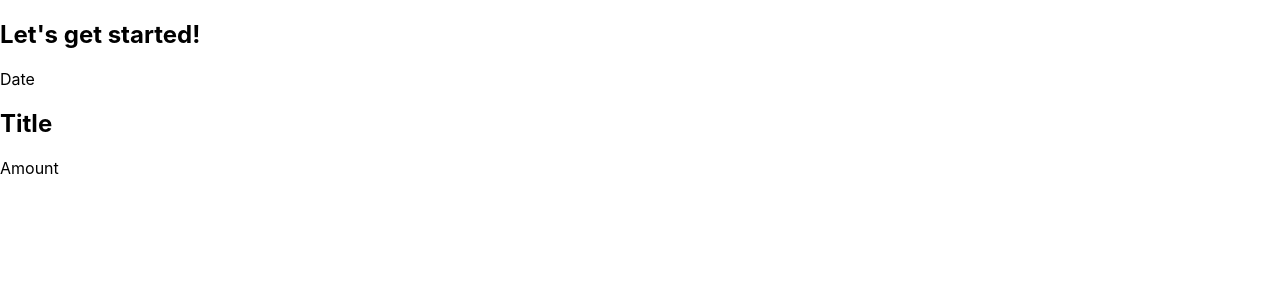
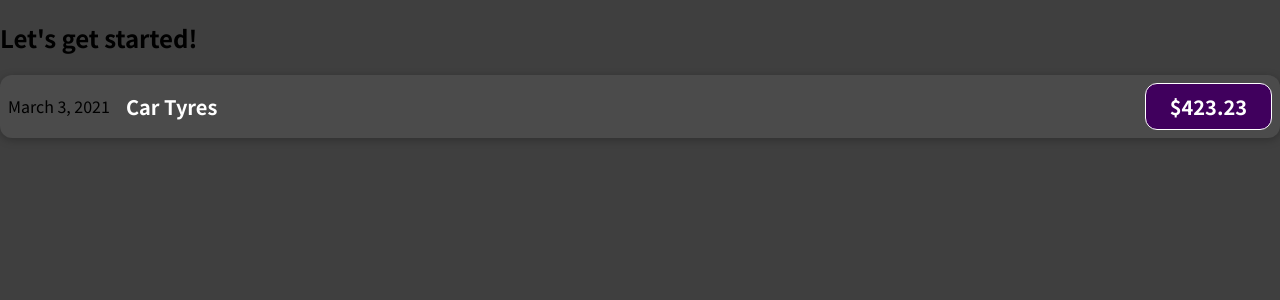
Before and after one commit to bjorntirsen/expense-tracker, a JavaScript app: page / in a window 1280 px wide. Shown: the top 300 px of the page. Built offline with nearby package versions, Linux system fonts and the light colour scheme.

Commit message:
:lipstick: Add Styling

```diff
--- /dev/null
+++ b/src/components/ExpenseItem.css
@@ -0,0 +1,56 @@
+.expense-item {
+  display: flex;
+  justify-content: space-between;
+  align-items: center;
+  box-shadow: 0 2px 8px rgba(0, 0, 0, 0.25);
+  padding: 0.5rem;
+  margin: 1rem 0;
+  border-radius: 12px;
+  background-color: #4b4b4b;
+}
+
+.expense-item__description {
+  display: flex;
+  flex-direction: column;
+  gap: 1rem;
+  align-items: flex-end;
+  flex-flow: column-reverse;
+  justify-content: flex-start;
+  flex: 1;
+}
+
+.expense-item h2 {
+  color: #3a3a3a;
+  font-size: 1rem;
+  flex: 1;
+  margin: 0 1rem;
+  color: white;
+}
+
+.expense-item__price {
+  font-size: 1rem;
+  font-weight: bold;
+  color: white;
+  background-color: #40005d;
+  border: 1px solid white;
+  padding: 0.5rem;
+  border-radius: 12px;
+}
+
+@media (min-width: 580px) {
+  .expense-item__description {
+    flex-direction: row;
+    align-items: center;
+    justify-content: flex-start;
+    flex: 1;
+  }
+
+  .expense-item__description h2 {
+    font-size: 1.25rem;
+  }
+
+  .expense-item__price {
+    font-size: 1.25rem;
+    padding: 0.5rem 1.5rem;
+  }
+}
--- a/src/components/ExpenseItem.js
+++ b/src/components/ExpenseItem.js
@@ -1,10 +1,12 @@
+import './ExpenseItem.css'
+
 function ExpenseItem() {
   return (
-    <div>
-      <div>Date</div>
-      <div>
-        <h2>Title</h2>
-        <div>Amount</div>
+    <div className="expense-item">
+      <div>March 3, 2021</div>
+      <div className="expense-item__description">
+        <h2>Car Tyres</h2>
+        <div className="expense-item__price">$423.23</div>
       </div>
     </div>
   );
--- a/src/index.css
+++ b/src/index.css
@@ -1,13 +1,14 @@
+@import url('https://fonts.googleapis.com/css2?family=Noto+Sans+JP:wght@400;700&display=swap');
+
+* {
+  box-sizing: border-box;
+}
+
+html {
+  font-family: 'Noto Sans JP', sans-serif;
+}
+
 body {
   margin: 0;
-  font-family: -apple-system, BlinkMacSystemFont, 'Segoe UI', 'Roboto', 'Oxygen',
-    'Ubuntu', 'Cantarell', 'Fira Sans', 'Droid Sans', 'Helvetica Neue',
-    sans-serif;
-  -webkit-font-smoothing: antialiased;
-  -moz-osx-font-smoothing: grayscale;
+  background-color: #3f3f3f;
 }
-
-code {
-  font-family: source-code-pro, Menlo, Monaco, Consolas, 'Courier New',
-    monospace;
-}
--- a/src/index.js
+++ b/src/index.js
@@ -1,11 +1,6 @@
-import React from 'react';
 import ReactDOM from 'react-dom';
+
 import './index.css';
 import App from './App';
 
-ReactDOM.render(
-  <React.StrictMode>
-    <App />
-  </React.StrictMode>,
-  document.getElementById('root')
-);
+ReactDOM.render(<App />, document.getElementById('root'));
```
